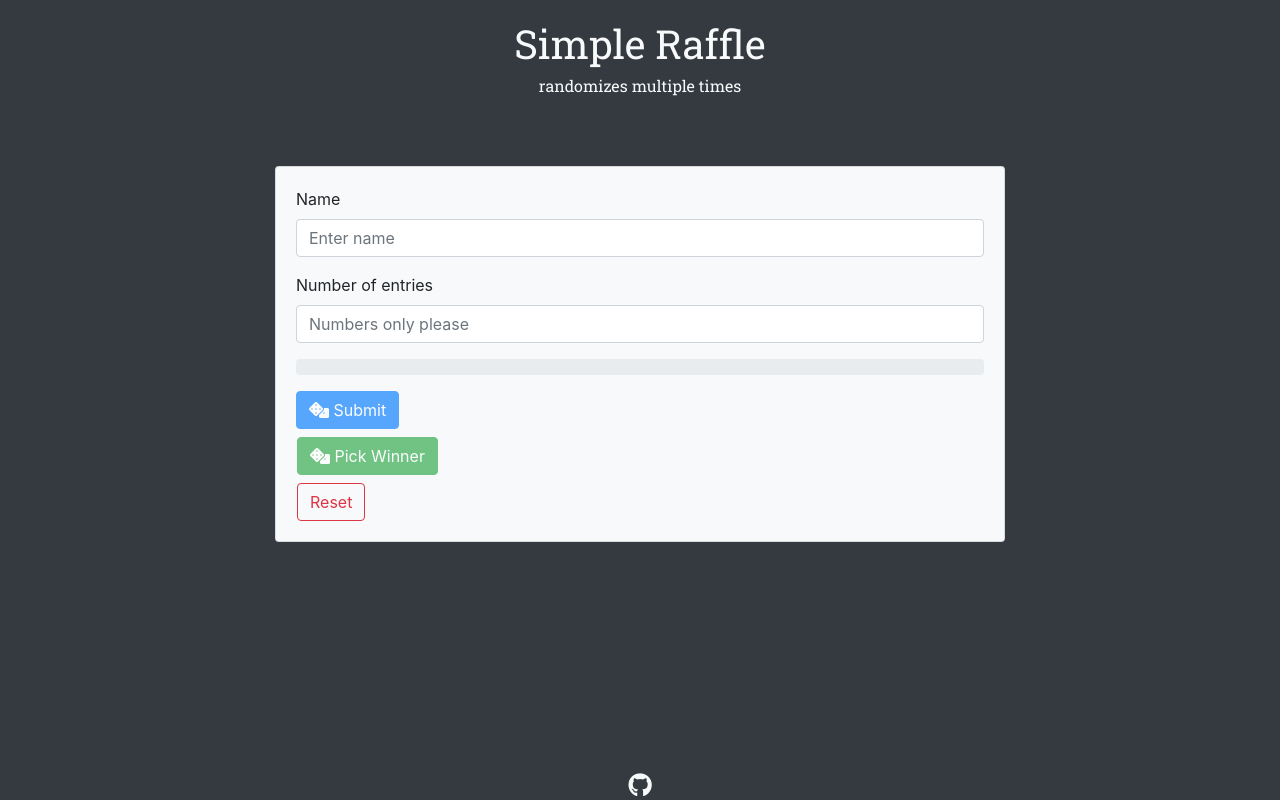
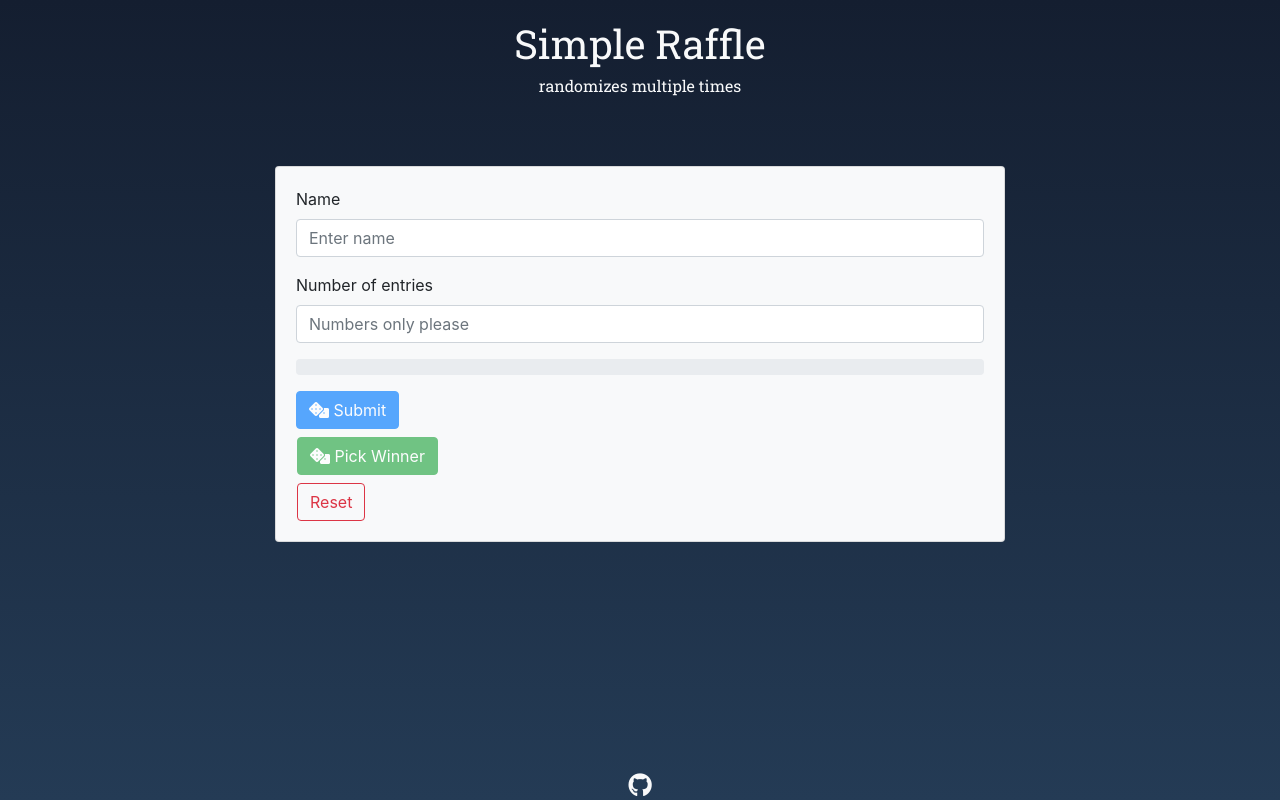
Before and after one commit to jhadev/raffle, a plain HTML site: page index.html in a window 1280 px wide. Drawn offline with nearby package versions, Linux system fonts and the light colour scheme.

Commit message:
background

```diff
--- a/assets/css/style.css
+++ b/assets/css/style.css
@@ -3,6 +3,19 @@ body {
   display: flex;
   flex-direction: column;
   min-height: 100vh;
+  background: #141e30; /* fallback for old browsers */
+  background: -webkit-linear-gradient(
+    #141e30,
+    #243b55
+  ); /* Chrome 10-25, Safari 5.1-6 */
+  background: linear-gradient(
+    #141e30,
+    #243b55
+  ); /* W3C, IE 10+/ Edge, Firefox 16+, Chrome 26+, Opera 12+, Safari 7+ */
+}
+
+.jumbotron {
+  background: transparent !important;
 }
 
 button {
--- a/index.html
+++ b/index.html
@@ -13,8 +13,8 @@
   <title>Raffle</title>
 </head>
 
-<body class="bg-dark">
-  <div class="jumbotron-fluid jumbo bg-dark">
+<body class="background">
+  <div class="jumbotron-fluid jumbo">
     <h1 class="text-center title text-light">Simple Raffle</h1>
     <h6 class="text-center title text-light">randomizes multiple times</h6>
   </div>
@@ -95,7 +95,7 @@
       </div>
     </div>
   </div>
-  <footer class="bg-dark text-center mt-2 sticky-footer">
+  <footer class="text-center mt-2 sticky-footer">
     <a href="https://github.com/jhadev/raffle" target="_blank"><i class="text-light fab fa-github icon-large"></i></a>
   </footer>
 
```
